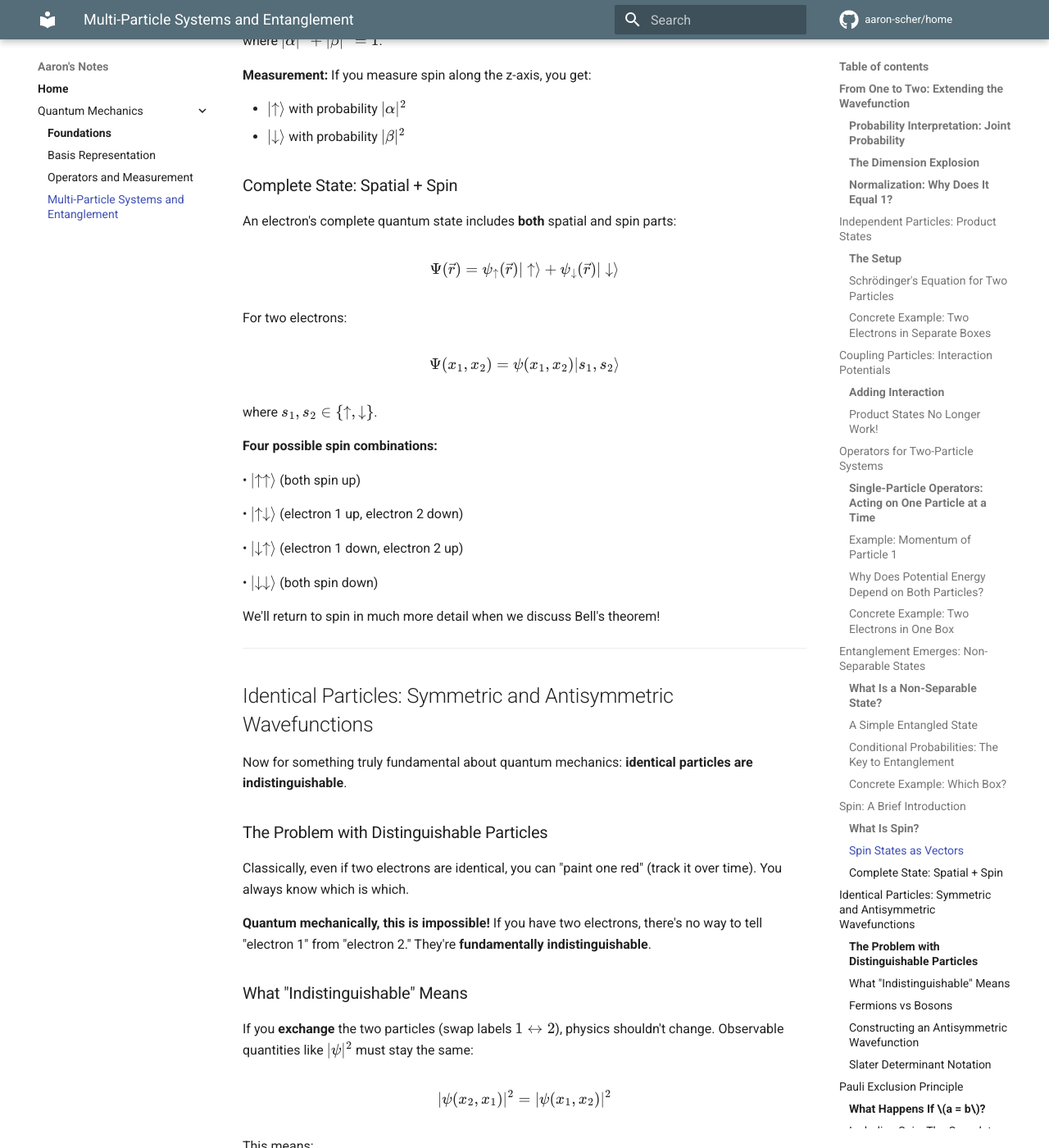
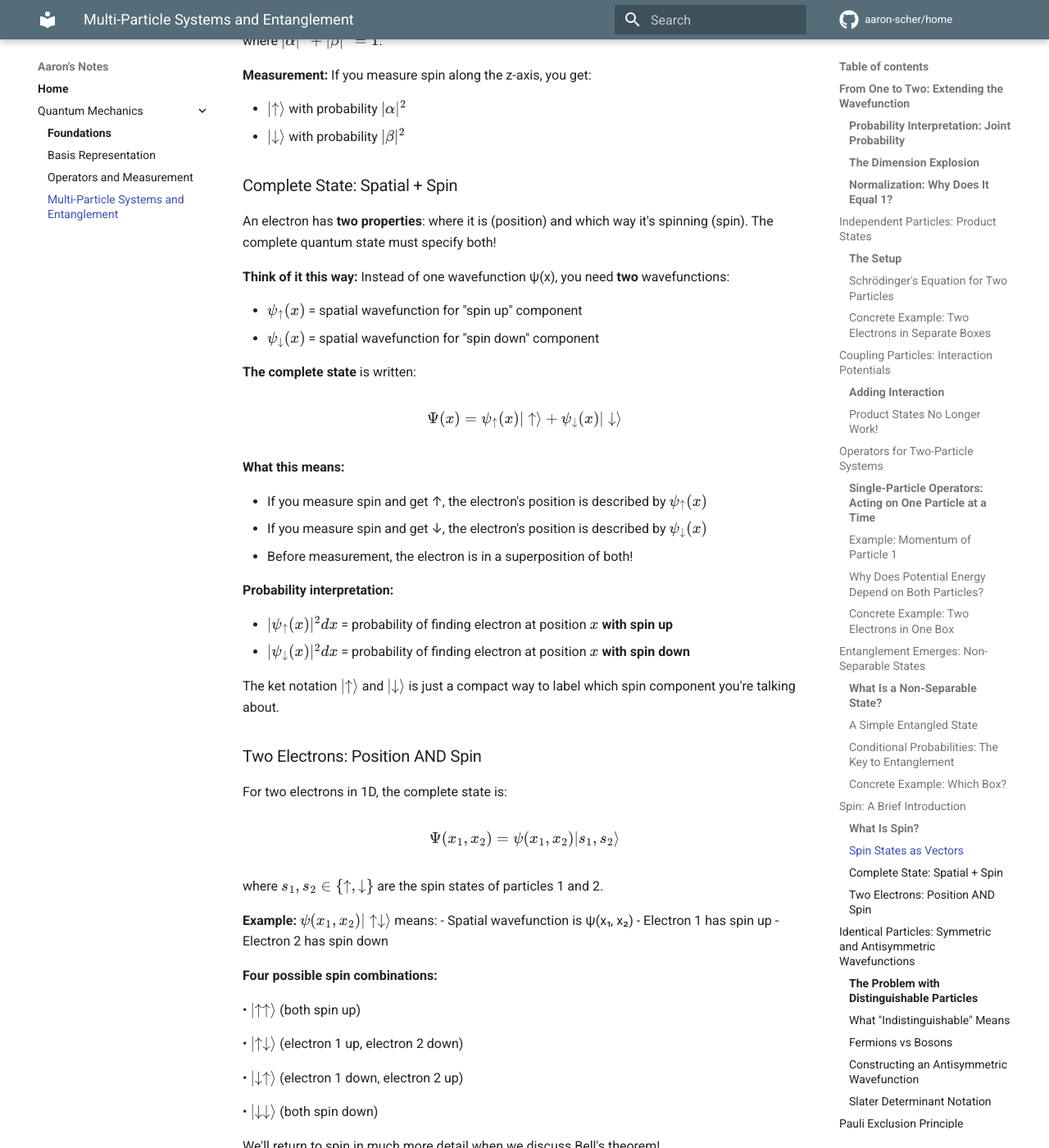
Before and after one commit to aaron-scher/home, an MkDocs documentation site: the page built from docs/quantum-mechanics/multi-particle-entanglement.md, in a window 1280 px wide and 1400 px high, scrolled down 13394 px. Shown: the whole window at 82% size. Built offline with MkDocs 1.6.1 and Material for MkDocs 9.7.7, drawn with Linux system fonts in a browser that asks for light colours; comment, search, counter and statistics services are not loaded.

Commit message:
Simplify Complete State section: stay 1D, explain two wavefunctions clearly
Rewrote "Complete State: Spatial + Spin" section (line 538-579):

BEFORE: Used 3D vector r⃗, abstract notation, confusing transition
AFTER: Stayed in 1D, concrete explanation

Key improvements:
- Stay in 1D with x (not 3D with r⃗)
- Explain: electron has TWO properties (position + spin)
- Need TWO wavefunctions: ψ↑(x) and ψ↓(x)
- Clear interpretation: if measure spin ↑ → position is ψ↑(x)
- Probability: |ψ↑(x)|²dx = prob at x WITH spin up
- Ket notation |↑⟩ is just a label for spin component

Added "Two Electrons" subsection:
- Clear example: ψ(x₁,x₂)|↑↓⟩ means what
- Broke down notation piece by piece

Much less confusing transition from spatial ψ(x,t) to combined state.

🤖 Generated with [Claude Code](https://claude.com/claude-code)

Co-Authored-By: Claude <noreply@anthropic.com>

```diff
--- a/docs/quantum-mechanics/multi-particle-entanglement.md
+++ b/docs/quantum-mechanics/multi-particle-entanglement.md
@@ -537,19 +537,46 @@ where $|\alpha|^2 + |\beta|^2 = 1$.
 
 ### Complete State: Spatial + Spin
 
-An electron's complete quantum state includes **both** spatial and spin parts:
-
-$$
-\Psi(\vec{r}) = \psi_{\uparrow}(\vec{r})|\uparrow\rangle + \psi_{\downarrow}(\vec{r})|\downarrow\rangle
-$$
-
-For two electrons:
+An electron has **two properties**: where it is (position) and which way it's spinning (spin). The complete quantum state must specify both!
+
+**Think of it this way:** Instead of one wavefunction ψ(x), you need **two** wavefunctions:
+
+- $\psi_\uparrow(x)$ = spatial wavefunction for "spin up" component
+- $\psi_\downarrow(x)$ = spatial wavefunction for "spin down" component
+
+**The complete state** is written:
+
+$$
+\Psi(x) = \psi_{\uparrow}(x)|\uparrow\rangle + \psi_{\downarrow}(x)|\downarrow\rangle
+$$
+
+**What this means:**
+
+- If you measure spin and get ↑, the electron's position is described by $\psi_\uparrow(x)$
+- If you measure spin and get ↓, the electron's position is described by $\psi_\downarrow(x)$
+- Before measurement, the electron is in a superposition of both!
+
+**Probability interpretation:**
+
+- $|\psi_\uparrow(x)|^2 dx$ = probability of finding electron at position $x$ **with spin up**
+- $|\psi_\downarrow(x)|^2 dx$ = probability of finding electron at position $x$ **with spin down**
+
+The ket notation $|\uparrow\rangle$ and $|\downarrow\rangle$ is just a compact way to label which spin component you're talking about.
+
+### Two Electrons: Position AND Spin
+
+For two electrons in 1D, the complete state is:
 
 $$
 \Psi(x_1, x_2) = \psi(x_1, x_2)|s_1, s_2\rangle
 $$
 
-where $s_1, s_2 \in \{\uparrow, \downarrow\}$.
+where $s_1, s_2 \in \{\uparrow, \downarrow\}$ are the spin states of particles 1 and 2.
+
+**Example:** $\psi(x_1, x_2)|\uparrow\downarrow\rangle$ means:
+- Spatial wavefunction is ψ(x₁, x₂)
+- Electron 1 has spin up
+- Electron 2 has spin down
 
 **Four possible spin combinations:**
 
```
